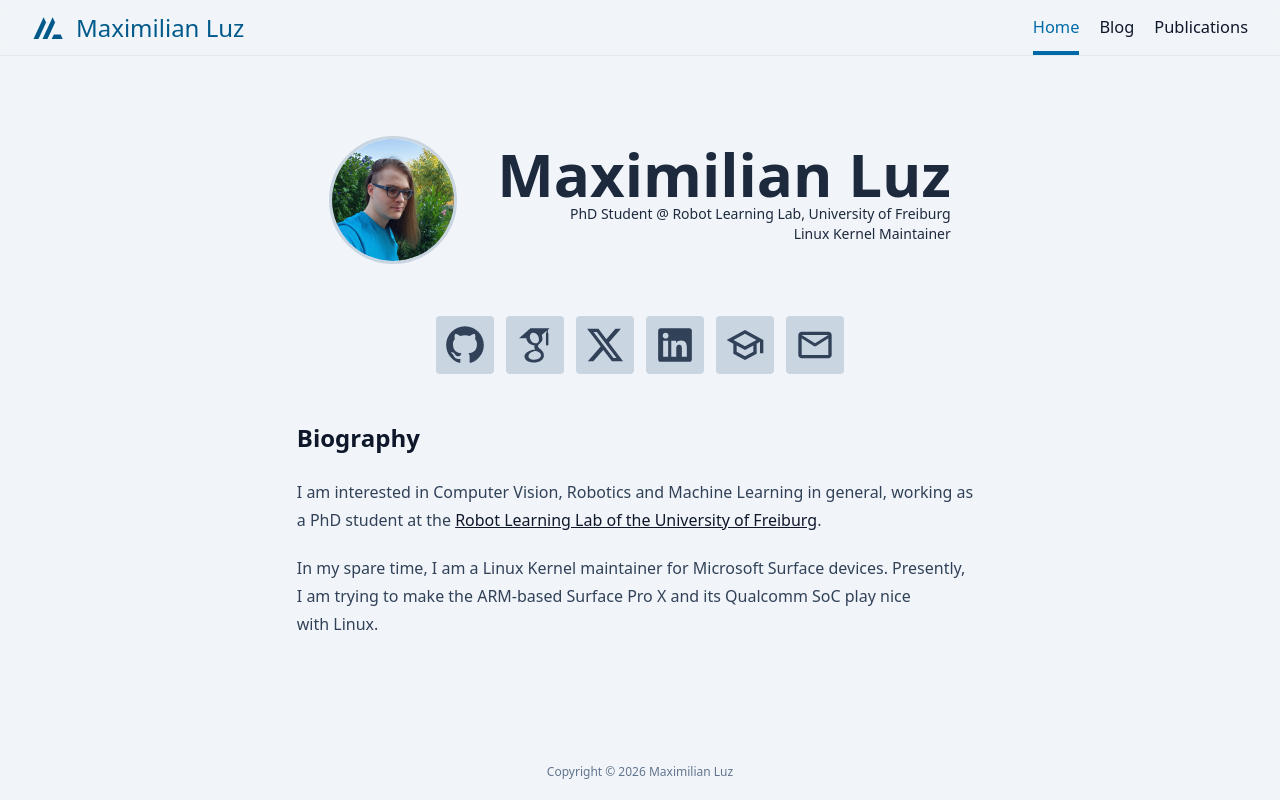
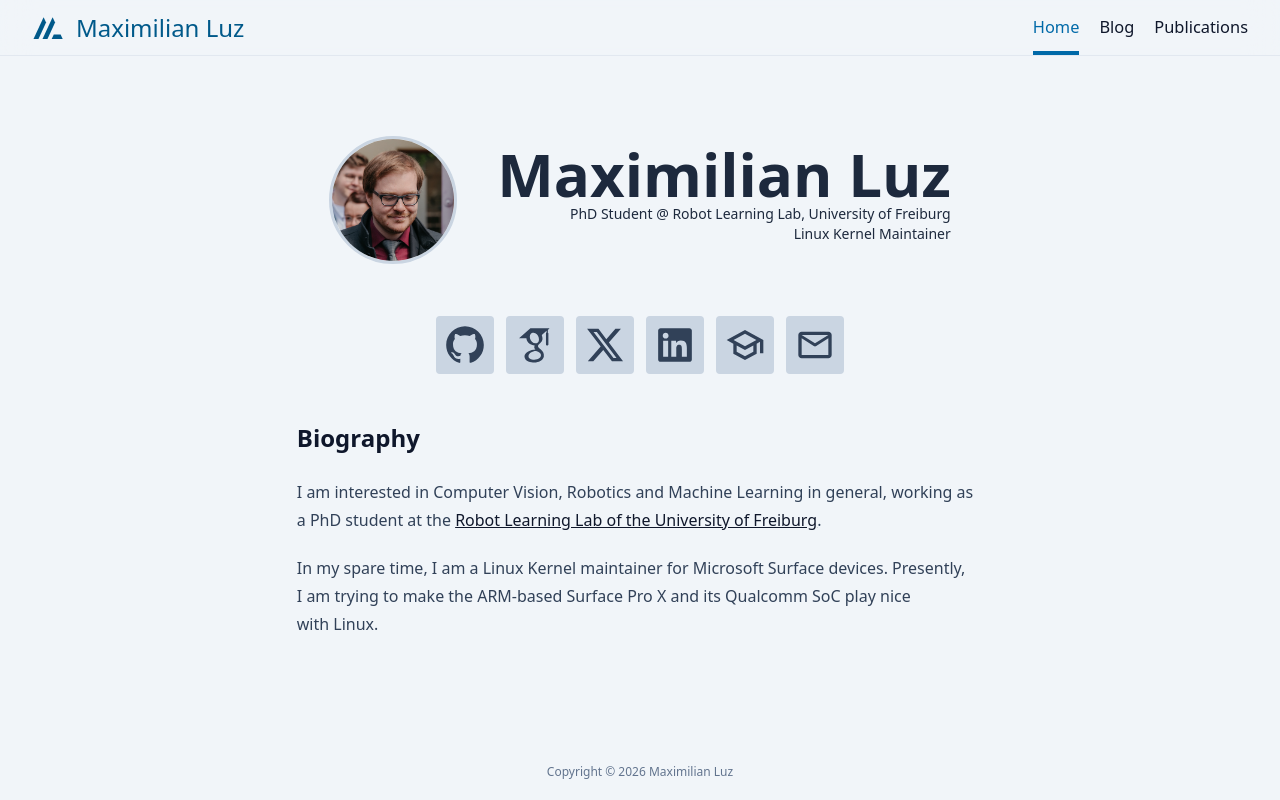
Before and after one commit to qzed/qzed.github.io, a Next.js app: page / in a window 1280 px wide. Built offline with nearby package versions, Linux system fonts and the light colour scheme.

Commit message:
Update profile picture

```diff
--- a/src/app/page.tsx
+++ b/src/app/page.tsx
@@ -11,7 +11,7 @@ function Profile() {
     <div className='flex flex-wrap items-center justify-center'>
       <img
         className='size-32 mx-5 mt-4 mb-1 rounded-full border-[3px] border-slate-300 dark:border-slate-700'
-        src="/assets/profile.png"
+        src="/assets/profile.jpg"
         alt="Profile Picture"
       />
       <div className='text-right mx-5 my-4'>
```
Also changed, not shown: public/assets/profile.jpg (added), public/assets/profile.png (deleted).
